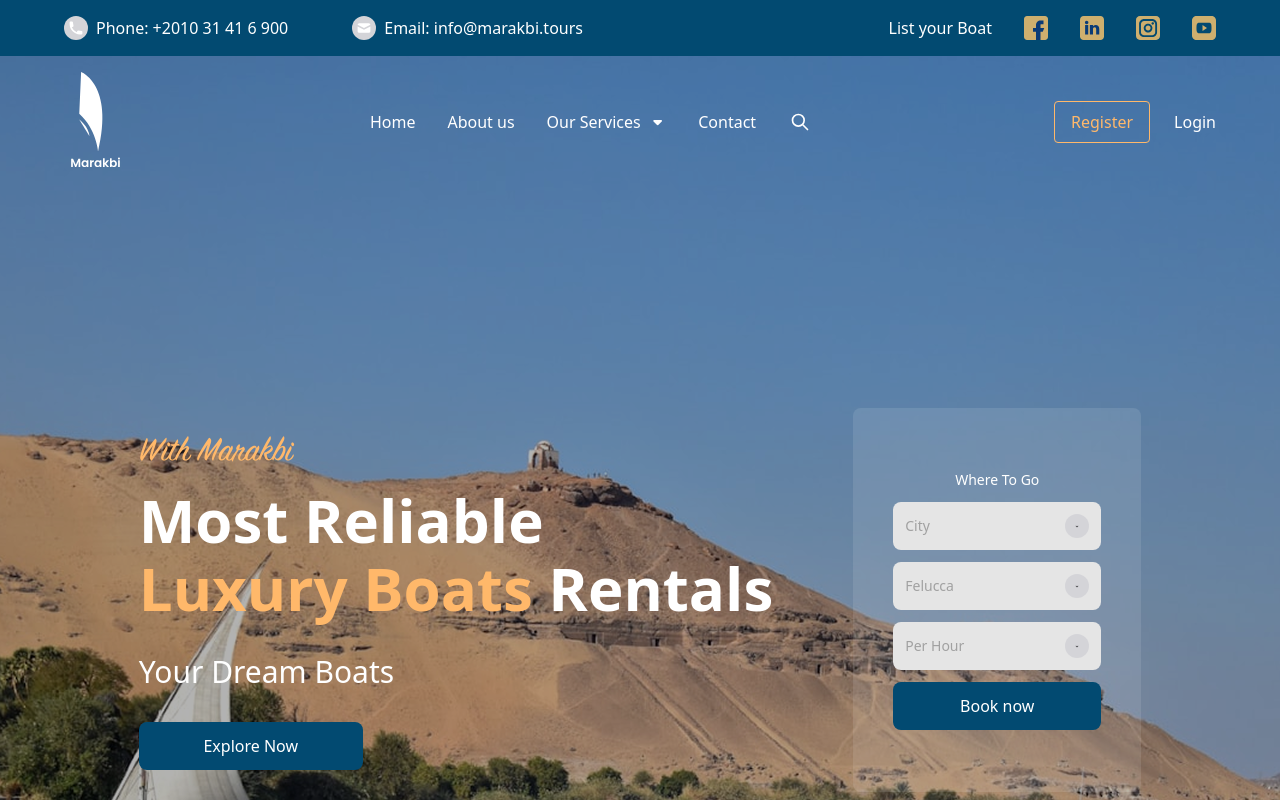
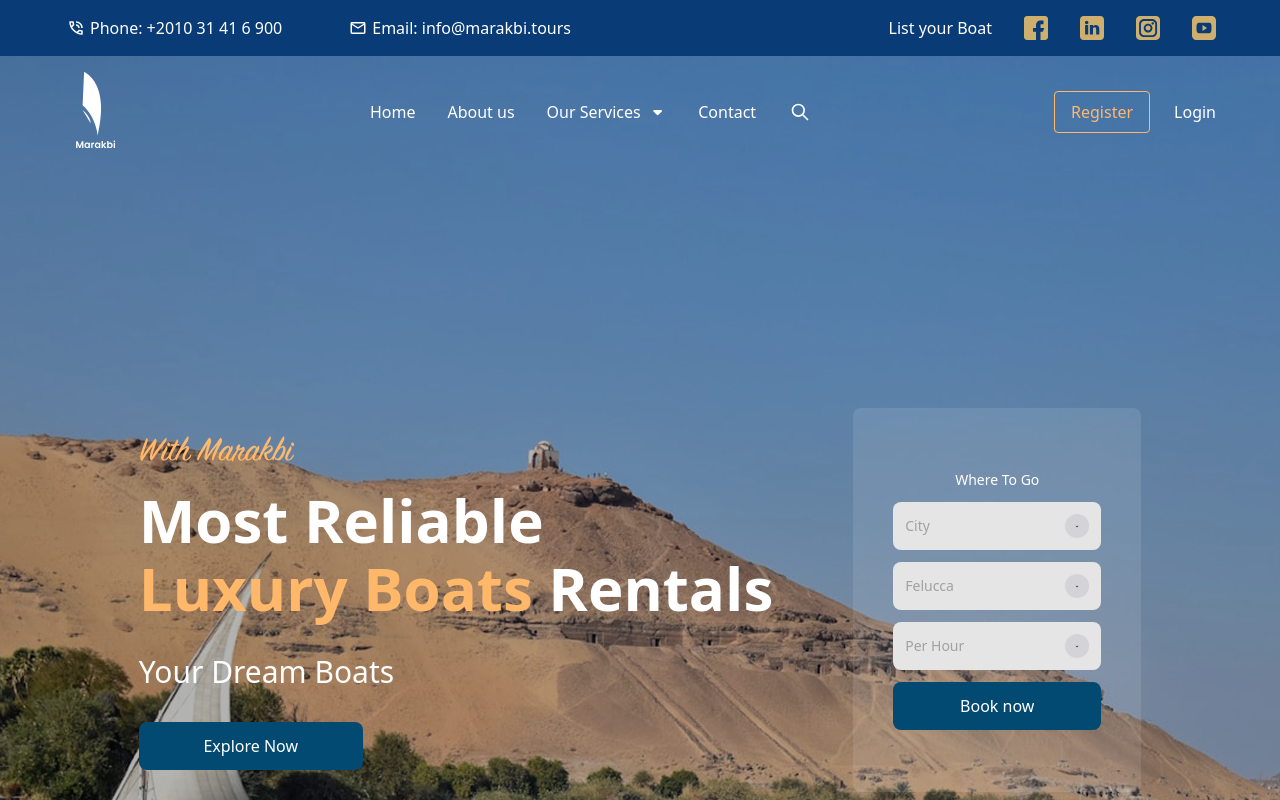
Before and after one commit to MustafaGaberr/beta-marakbi, a Next.js app: page / in a window 1280 px wide. Shown: the top 800 px of the page. Built offline with nearby package versions, Linux system fonts and the light colour scheme.

Commit message:
wip ( header, privacy policy)

```diff
--- a/src/app/privacy-policy/page.tsx
+++ b/src/app/privacy-policy/page.tsx
@@ -1,10 +1,13 @@
+import Header from '@/components/Header';
 import Footer from '@/components/Footer';
 
 export default function PrivacyPolicyPage() {
   return (
-    <div className="min-h-screen bg-white">
+    <>
+    <Header variant="solid" />
+    <div className="min-h-screen bg-white ">
       {/* Main Content */}
-      <main className="max-w-6xl mx-auto px-4 sm:px-6 lg:px-8 py-16">
+      <main className="max-w-6xl mx-auto px-4 sm:px-6 lg:px-8 py-16 mt-16">
         {/* Page Title */}
         <div className="mb-6">
           <h1 className="privacy-page-title mb-3 mt-8">Privacy Policy</h1>
@@ -94,5 +97,6 @@ export default function PrivacyPolicyPage() {
 
       <Footer />
     </div>
+    </>
   );
 }
--- a/src/components/Footer.tsx
+++ b/src/components/Footer.tsx
@@ -140,14 +140,18 @@ const Footer = () => {
                 <svg className="w-5 h-5 text-orange-300" fill="currentColor" viewBox="0 0 20 20">
                   <path d="M2 3a1 1 0 011-1h2.153a1 1 0 01.986.836l.74 4.435a1 1 0 01-.54 1.06l-1.548.773a11.037 11.037 0 006.105 6.105l.774-1.548a1 1 0 011.059-.54l4.435.74a1 1 0 01.836.986V17a1 1 0 01-1 1h-2C7.82 18 2 12.18 2 5V3z" />
                 </svg>
-                <span className="text-gray-300 font-poppins">+2010 31 41 6 900</span>
+                <Link href="tel:+201031416900" className="text-gray-300 font-poppins hover:text-orange-300 transition-colors">
+                  +2010 31 41 6 900
+                </Link>
               </div>
               <div className="flex items-center space-x-2">
                 <svg className="w-5 h-5 text-orange-300" fill="currentColor" viewBox="0 0 20 20">
                   <path d="M2.003 5.884L10 9.882l7.997-3.998A2 2 0 0016 4H4a2 2 0 00-1.997 1.884z" />
                   <path d="M18 8.118l-8 4-8-4V14a2 2 0 002 2h12a2 2 0 002-2V8.118z" />
                 </svg>
-                <span className="text-gray-300 font-poppins">info@marakbi.tours</span>
+                <Link href="mailto:info@marakbi.tours" className="text-gray-300 font-poppins hover:text-orange-300 transition-colors">
+                  info@marakbi.tours
+                </Link>
               </div>
               <div className="flex items-center space-x-2">
                 <svg className="w-5 h-5 text-orange-300" fill="currentColor" viewBox="0 0 20 20">
@@ -192,7 +196,7 @@ const Footer = () => {
               © 2025 Marakbi. All rights reserved. Experience luxury on Egyptian waters.
             </p>
             <div className="flex items-center space-x-6 text-sm">
-              <Link href="#" className="text-gray-400 hover:text-orange-300 transition-colors font-poppins">
+              <Link href="/privacy-policy" className="text-gray-400 hover:text-orange-300 transition-colors font-poppins">
                 Privacy Policy
               </Link>
               <Link href="#" className="text-gray-400 hover:text-orange-300 transition-colors font-poppins">
--- a/src/components/Header.tsx
+++ b/src/components/Header.tsx
@@ -120,30 +120,31 @@ const Header = ({ variant = 'transparent', currentPage }: HeaderProps) => {
   return (
     <header className="relative z-50">
       {/* Top Bar */}
-      <div className="bg-sky-900 h-14 flex items-center justify-between px-4 sm:px-8 md:px-16">
+      <div className="bg-[#093B77] h-14 flex items-center justify-between px-4 sm:px-8 md:px-16">
         {/* Left Side: Phone and Email */}
         <div className="flex items-center gap-4 sm:gap-8 md:gap-16">
-          <div className="flex items-center gap-2">
-            <div className="w-6 h-6 bg-zinc-300 rounded-full flex items-center justify-center">
-              <svg className="w-4 h-4 text-white" fill="currentColor" viewBox="0 0 20 20">
-                <path d="M2 3a1 1 0 011-1h2.153a1 1 0 01.986.836l.74 4.435a1 1 0 01-.54 1.06l-1.548.773a11.037 11.037 0 006.105 6.105l.774-1.548a1 1 0 011.059-.54l4.435.74a1 1 0 01.836.986V17a1 1 0 01-1 1h-2C7.82 18 2 12.18 2 5V3z" />
-              </svg>
+          <div className="flex items-center gap-0.5">
+            <div className="w-6 h-6 flex items-center justify-center">
+              <Image src="/icons/phone_in_talk.svg" alt="Phone" width={18} height={18} />
             </div>
-            <span className="text-white text-xs sm:text-sm md:text-base font-normal font-poppins">Phone: +2010 31 41 6 900</span>
+            <Link href="tel:+201031416900" className="text-white text-xs sm:text-sm md:text-base font-normal font-poppins hover:text-orange-300 transition-colors">
+              Phone: +2010 31 41 6 900
+            </Link>
           </div>
-          <div className="hidden sm:flex items-center gap-2">
-            <div className="w-6 h-6 bg-zinc-300 rounded-full flex items-center justify-center">
-              <svg className="w-4 h-4 text-white" fill="currentColor" viewBox="0 0 20 20">
-                <path d="M2.003 5.884L10 9.882l7.997-3.998A2 2 0 0016 4H4a2 2 0 00-1.997 1.884z" />
-                <path d="M18 8.118l-8 4-8-4V14a2 2 0 002 2h12a2 2 0 002-2V8.118z" />
-              </svg>
+          <div className="hidden sm:flex items-center gap-0.5">
+            <div className="w-6 h-6 flex items-center justify-center">
+              <Image src="/icons/mail.svg" alt="Email" width={18} height={18} />
             </div>
-            <span className="text-white text-xs sm:text-sm md:text-base font-normal font-poppins">Email: info@marakbi.tours</span>
+            <Link href="mailto:info@marakbi.tours" className="text-white text-xs sm:text-sm md:text-base font-normal font-poppins hover:text-orange-300 transition-colors">
+              Email: info@marakbi.tours
+            </Link>
           </div>
         </div>
         {/* Right Side: List your Boat and Social Icons */}
         <div className="flex items-center gap-4 sm:gap-8">
-          <span className="text-white text-xs sm:text-sm md:text-base font-normal font-poppins">List your Boat</span>
+          <Link href="/list-boat" className="text-white text-xs sm:text-sm md:text-base font-normal font-poppins hover:text-orange-300 transition-colors">
+            List your Boat
+          </Link>
           <div className="flex items-center gap-2 sm:gap-4 md:gap-8">
             {/* Facebook */}
             <Link href="https://www.facebook.com/profile.php?id=61578325940602" target="_blank" rel="noopener noreferrer" className="w-6 h-6 relative overflow-hidden hover:opacity-80 transition-opacity">
@@ -171,7 +172,7 @@ const Header = ({ variant = 'transparent', currentPage }: HeaderProps) => {
           {/* Left: Logo */}
           <div className="flex items-center space-x-3">
             <Link href="/">
-              <Logo width={64} height={100} variant={logoVariant} />
+              <Logo width={64} height={80} variant={logoVariant} />
             </Link>
           </div>
 
```
Also changed, not shown: public/icons/mail.svg, public/icons/phone_in_talk.svg.
